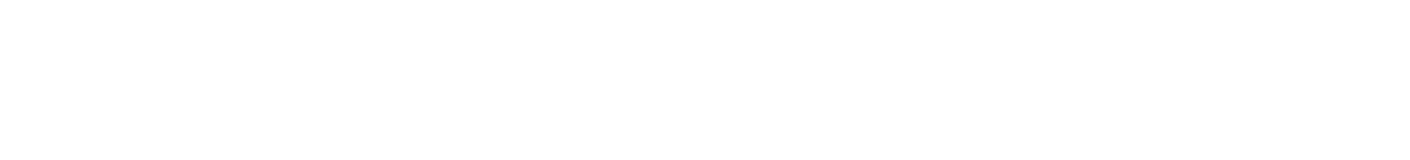
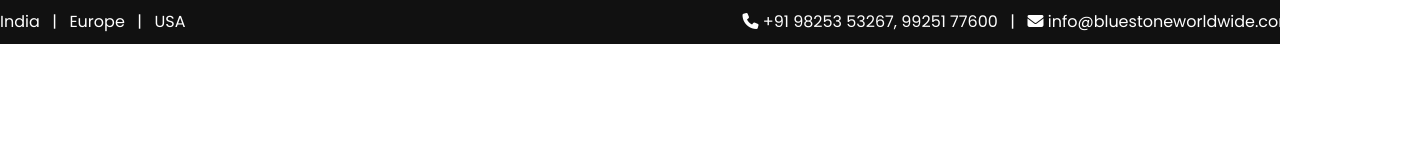
Before and after one commit to turalali/bluestone, a plain HTML site: page index.html in a window 1280 px wide. Shown: the whole page, 1410 px wide, since content can reach past the window. Drawn offline with Linux system fonts and the light colour scheme.

Commit message:
last version

```diff
--- a/assets/css/main.css
+++ b/assets/css/main.css
@@ -1 +1,48 @@
 @import url('reset.css');
+
+/**/
+.center{
+	width: 1410px;
+}
+
+*{
+	font-family: 'Poppins', sans-serif;
+}
+
+/**/
+.header__side--top{
+
+	background-color: #111;
+}
+
+.header_top_in{
+	padding: 9px 0;
+}
+
+.header__top__menus{
+
+}
+
+.header__top__menus li{
+
+}
+
+.header__top__menus li:not(:last-child):after{
+	margin: 0 12.5px;
+	content: '|';
+}
+
+.header__top__menus li:not(:last-child):after,
+.header__top__menus li a{
+	  font-size: 16px;
+	  font-weight: normal;
+	  font-stretch: normal;
+	  font-style: normal;
+	  line-height: 1.56;
+	  letter-spacing: normal;
+	  color: #fff;
+}
+
+.social_list a:not(:last-child){
+	margin-right: 16.5px;
+}
--- a/assets/css/reset.css
+++ b/assets/css/reset.css
@@ -43,3 +43,22 @@ select{
 p:empty{
 	display: none;
 }
+
+.center{
+	position: relative;
+	margin: 0 auto;
+	float: none;
+}
+
+.full_w{
+	width: 100%;
+	float: left;
+}
+
+.flex{
+	display: flex;
+}
+
+.justify_between{
+	justify-content: space-between;
+}
--- a/index.html
+++ b/index.html
@@ -5,9 +5,55 @@
 	<meta name="viewport" content="width=device-width, initial-scale=1">
 	<title>BlueStone</title>
 
+
+	<link rel="preconnect" href="https://fonts.googleapis.com">
+<link rel="preconnect" href="https://fonts.gstatic.com" crossorigin>
+<link href="https://fonts.googleapis.com/css2?family=Poppins&display=swap" rel="stylesheet" />
+	<link rel="stylesheet" href="https://cdnjs.cloudflare.com/ajax/libs/font-awesome/6.2.0/css/all.min.css" integrity="sha512-xh6O/CkQoPOWDdYTDqeRdPCVd1SpvCA9XXcUnZS2FmJNp1coAFzvtCN9BmamE+4aHK8yyUHUSCcJHgXloTyT2A==" crossorigin="anonymous" referrerpolicy="no-referrer" />
+
 	<link rel="stylesheet" type="text/css" href="assets/css/main.css" />
 </head>
 <body>
 
+	<header class="header full_w">
+
+		<div class="header__sides header__side--top full_w">
+			<div class="center">
+
+				<div class="full_w flex justify_between header_top_in">
+
+					<ul class="flex header__top__menus header__top__menus--left">
+						<li><a href="#">India</a></li>
+						<li><a href="#">Europe</a></li>
+						<li><a href="#">USA</a></li>
+					</ul>
+
+
+					<ul class="flex header__top__menus header__top__menus--left">
+						<li><a href="#"><i class="fa fa-duotone fa-phone"></i> +91 98253 53267, 99251 77600</a></li>
+						<li><a href="mailto:info@bluestoneworldwide.com"><i class="fa fa-solid fa-envelope"></i> info@bluestoneworldwide.com</a></li>
+						<li class="social_list">
+							<a href="#"><i class="fa fa-brands fa-twitter"></i></a>
+							<a href="#"><i class="fa fa-brands fa-facebook-f"></i></a>
+							<a href="#"><i class="fa fa-brands fa-youtube"></i></a>
+						</li>
+					</ul>
+
+				</div>
+
+			</div>
+		</div>
+		<div class="header__sides header__side--bottom"></div>
+
+	</header>
+
+	<main role="main" class="main full_w">
+
+	</main>
+
+	<footer class="footer full_w">
+
+	</footer>
+
 </body>
 </html>
```
